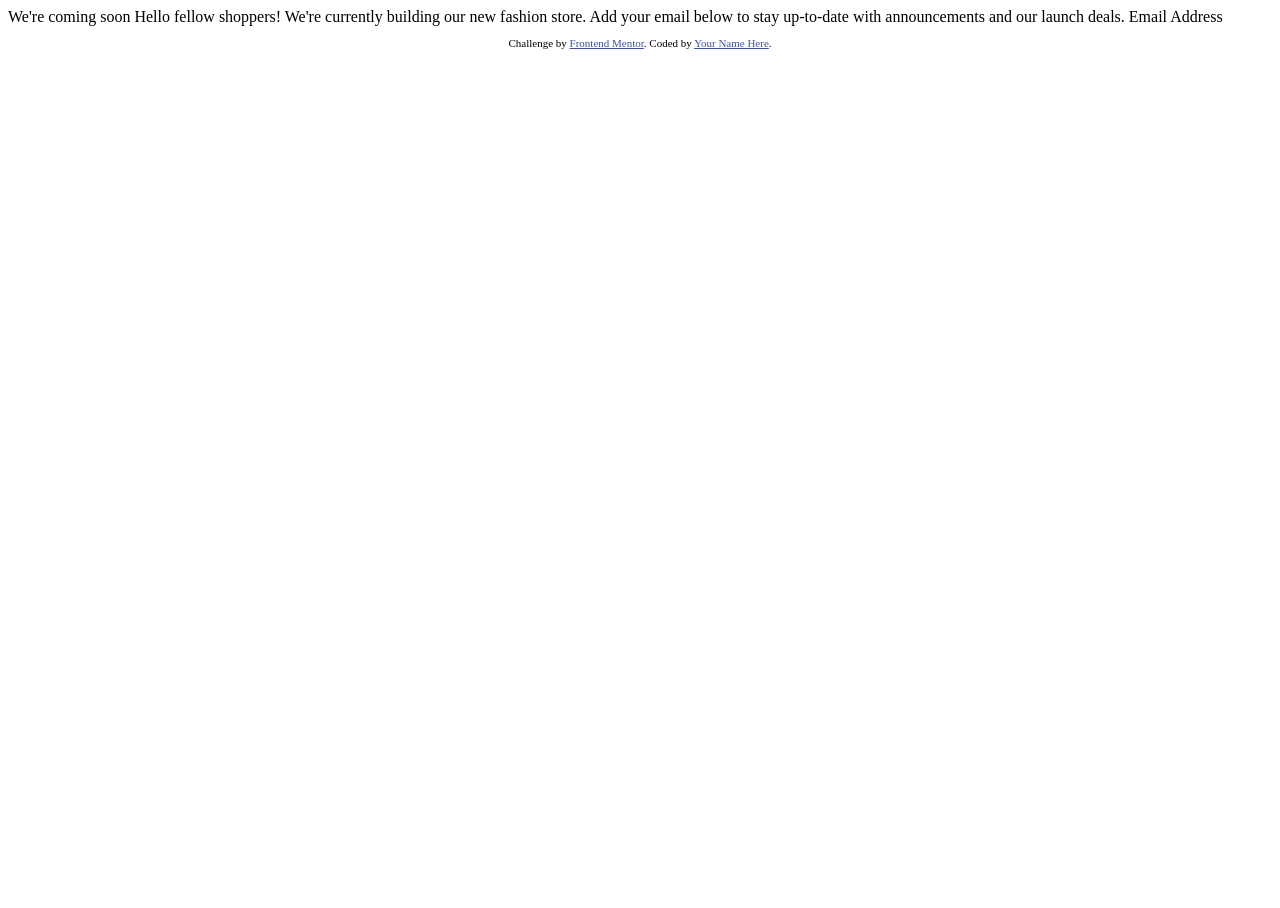
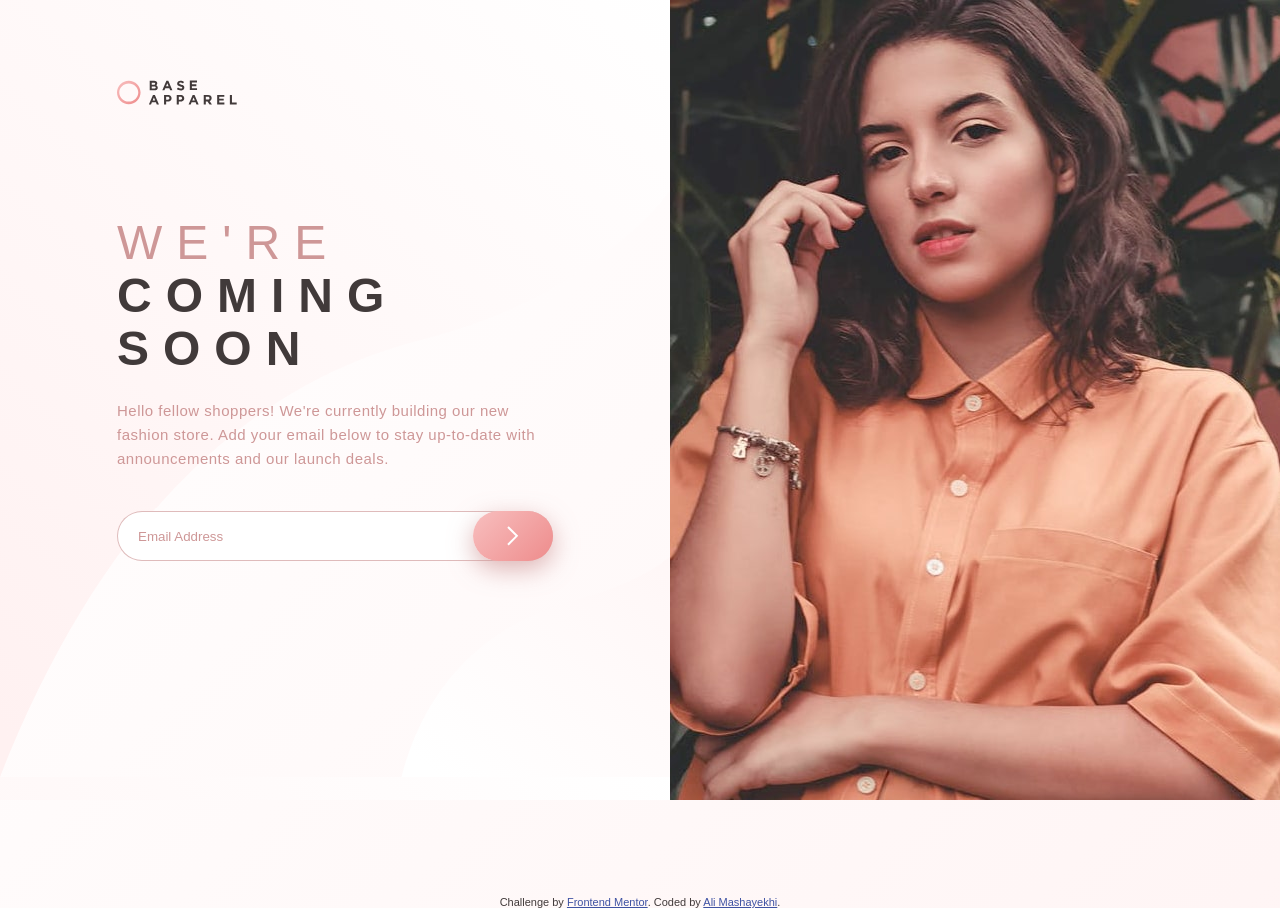
Before and after one commit to ali-mashayekhi/js-component--base-apparel-coming-soon-master, a plain HTML site: page index.html in a window 1280 px wide. Before the commit the page ends 800 px from the top, so only its background shows below. Drawn offline with Linux system fonts and the light colour scheme; a web font is replaced by a local one.

Commit message:
section completed

```diff
--- a/index.html
+++ b/index.html
@@ -1,32 +1,82 @@
 <!DOCTYPE html>
 <html lang="en">
   <head>
-  <meta charset="UTF-8">
-  <meta name="viewport" content="width=device-width, initial-scale=1.0"> <!-- displays site properly based on user's device -->
+    <meta charset="UTF-8" />
+    <meta name="viewport" content="width=device-width, initial-scale=1.0" />
+    <!-- displays site properly based on user's device -->
 
-  <link rel="icon" type="image/png" sizes="32x32" href="./images/favicon-32x32.png">
+    <link
+      rel="icon"
+      type="image/png"
+      sizes="32x32"
+      href="./images/favicon-32x32.png"
+    />
+
+    <!-- Custom Font -->
+    <link href="https://fonts.cdnfonts.com/css/josefin-sans" rel="stylesheet" />
+    <!-- Custom Styles -->
+    <link rel="stylesheet" href="./style.css" />
+    <!-- Custo Scripts -->
+    <script defer src="./script.js"></script>
 
     <title>Frontend Mentor | Base Apparel coming soon page</title>
-
-  <!-- Feel free to remove these styles or customise in your own stylesheet 👍 -->
-  <style>
-    .attribution { font-size: 11px; text-align: center; }
-    .attribution a { color: hsl(228, 45%, 44%); }
-  </style>
   </head>
   <body>
+    <section class="hero-section">
+      <div class="hero">
+        <header class="header-box">
+          <img
+            class="header-logo"
+            src="./images/logo.svg"
+            alt="Base Apparel logo"
+          />
+        </header>
+        <img
+          src="./images/hero-mobile.jpg"
+          alt="A woman"
+          class="hero-img-mobile"
+        />
 
-  We're coming soon
+        <img
+          class="hero-img-desktop"
+          src="./images/hero-desktop.jpg"
+          alt="A woman"
+        />
 
-  Hello fellow shoppers! We're currently building our new fashion store.
-  Add your email below to stay up-to-date with announcements and our launch deals.
-
-  Email Address
+        <div class="hero-body">
+          <h1 class="primary-header text-center">
+            <span>We're</span>coming soon
+          </h1>
+          <p class="hero-description text-center">
+            Hello fellow shoppers! We're currently building our new fashion
+            store. Add your email below to stay up-to-date with announcements
+            and our launch deals.
+          </p>
+          <form class="cta-form">
+            <div class="input-box">
+              <input
+                type="text"
+                placeholder="Email Address"
+                class="cta-input"
+              />
+              <div class="cta-btn-box">
+                <button class="cta-btn">
+                  <img src="./images/icon-arrow.svg" alt="arrow right icon" />
+                </button>
+              </div>
+            </div>
+          </form>
+        </div>
+      </div>
+    </section>
 
     <footer>
       <p class="attribution">
-      Challenge by <a href="https://www.frontendmentor.io?ref=challenge" target="_blank">Frontend Mentor</a>.
-      Coded by <a href="#">Your Name Here</a>.
+        Challenge by
+        <a href="https://www.frontendmentor.io?ref=challenge" target="_blank"
+          >Frontend Mentor</a
+        >. Coded by
+        <a href="https://twitter.com/alimashayekhi42">Ali Mashayekhi</a>.
       </p>
     </footer>
   </body>
--- /dev/null
+++ b/script.js
@@ -0,0 +1,49 @@
+const formEl = document.querySelector(".cta-form");
+const inputEl = document.querySelector(".cta-input");
+const btnBoxEl = document.querySelector(".cta-btn-box");
+
+let inputValidation = true;
+
+formEl.addEventListener("submit", (e) => {
+  e.preventDefault();
+  const inputValue = e.target[0].value.trim();
+
+  if (inputValue.length && inputValue.includes("@")) return;
+
+  // Add red border to input
+  inputEl.classList.add("cta-input--error");
+
+  // Make error text and append it at the end of form
+  const errorMessageEl = document.createElement("p");
+  const errorContent = document.createTextNode("Please provide a valid email");
+
+  errorMessageEl.appendChild(errorContent);
+  errorMessageEl.classList.add("cta-error-text");
+  formEl.appendChild(errorMessageEl);
+
+  // Create error icon
+  const imageBox = document.createElement("div");
+  imageBox.classList.add("cta-err");
+
+  const errImage = document.createElement("img");
+  errImage.setAttribute("src", "./images/icon-error.svg");
+  errImage.setAttribute("alt", "Error icon");
+
+  imageBox.appendChild(errImage);
+  btnBoxEl.prepend(imageBox);
+
+  inputValidation = false;
+});
+
+inputEl.addEventListener("input", (e) => {
+  if (inputValidation) return;
+  if (e.target.value.length < 2) return;
+  if (!e.target.value.includes("@")) return;
+
+  const errorMessageEl = formEl.querySelector(".cta-error-text");
+  const imageBox = btnBoxEl.querySelector(".cta-err");
+  imageBox.remove();
+  errorMessageEl.remove();
+
+  inputEl.classList.remove("cta-input--error");
+});
--- /dev/null
+++ b/style.css
@@ -0,0 +1,224 @@
+* {
+  padding: 0;
+  margin: 0;
+  box-sizing: border-box;
+}
+
+html {
+  font-size: 62.5%;
+}
+
+body {
+  font-family: "Josefin Sans", sans-serif;
+  color: #413a3a;
+  background: linear-gradient(135deg, hsl(0, 0%, 100%), hsl(0, 100%, 98%));
+}
+
+.hero-img-desktop {
+  display: none;
+}
+
+/******************************/
+/** GENERAL REUSABLE STYLES **/
+/******************************/
+
+.primary-header {
+  font-size: 4.2rem;
+  text-transform: uppercase;
+  font-weight: 600;
+  letter-spacing: 1.2rem;
+  margin-bottom: 2rem;
+  line-height: 1.1;
+}
+
+/* HELPERS */
+
+.text-center {
+  text-align: center;
+}
+
+/******************************/
+/** HERO SECTION **/
+/******************************/
+
+.hero-section {
+  margin-bottom: 9.6rem;
+}
+
+.header-box {
+  padding: 3rem;
+}
+
+.header-logo {
+  height: 2rem;
+}
+
+.hero-img-mobile {
+  width: 100%;
+  margin-bottom: 5.6rem;
+}
+
+.hero-body {
+  padding: 0 3.2rem 5.6rem 3.2rem;
+}
+
+.primary-header span {
+  display: inline-block;
+  font-weight: 300;
+  color: #ce9797;
+}
+
+.hero-description {
+  color: #ce9797;
+  font-size: 1.4rem;
+  line-height: 1.6;
+  margin-bottom: 2.4rem;
+}
+
+.input-box {
+  position: relative;
+  margin-bottom: 1.2rem;
+}
+
+.cta-input {
+  width: 100%;
+  height: 5rem;
+  border-radius: 100px;
+  border: 0.6px solid #ce9797a6;
+  padding: 0 8rem 0 2rem;
+}
+
+.cta-input--error {
+  border: 2px solid #f96262;
+}
+
+.cta-input::placeholder {
+  color: #ce9797;
+  font-family: "Josefin Sans", sans-serif;
+}
+
+.cta-btn-box {
+  position: absolute;
+  right: 0;
+  top: 0;
+  height: 100%;
+  display: flex;
+  align-items: center;
+  gap: 1.2rem;
+}
+
+.cta-btn {
+  height: 100%;
+  width: 6.5rem;
+  border-radius: 100px;
+  border: none;
+  background: linear-gradient(135deg, hsl(0, 80%, 86%), hsl(0, 74%, 74%));
+  box-shadow: 0 0.8rem 2.4rem rgba(206, 151, 151, 0.7);
+  display: flex;
+  justify-content: center;
+  align-items: center;
+}
+
+.cta-btn:hover {
+  background: linear-gradient(135deg, hsl(0, 100%, 98%), hsl(0, 80%, 86%));
+  box-shadow: 0 0.8rem 2.4rem rgba(206, 151, 151, 0.8);
+}
+
+.cta-error-text {
+  padding-left: 2rem;
+  font-size: 1.4rem;
+  color: #f96262;
+}
+
+/******************************/
+/** FOOTER **/
+/******************************/
+
+.attribution {
+  font-size: 11px;
+  text-align: center;
+}
+.attribution a {
+  color: hsl(228, 45%, 44%);
+}
+
+@media (min-width: 376px) {
+  /******************************/
+  /** GENERAL REUSABLE STYLES **/
+  /******************************/
+
+  .primary-header {
+    font-size: 4.8rem;
+    text-transform: uppercase;
+    font-weight: 600;
+    letter-spacing: 1.4rem;
+    margin-bottom: 2rem;
+    line-height: 1.1;
+  }
+
+  /******************************/
+  /** HERO SECTION **/
+  /******************************/
+  .hero-section {
+    background-image: url(./images/bg-pattern-desktop.svg);
+    background-size: 63%;
+  }
+
+  .hero {
+    height: 100vh;
+    display: grid;
+    grid-template-columns: 1fr auto;
+    grid-template-rows: auto 1fr;
+  }
+
+  .header-box {
+    padding: 8rem 3.2rem 11rem 3.2rem;
+    width: 50rem;
+    margin: 0 auto;
+  }
+
+  .header-logo {
+    height: 2.5rem;
+  }
+
+  .hero-img-mobile {
+    display: none;
+  }
+
+  .hero-img-desktop {
+    display: block;
+    grid-column: 2 /-1;
+    grid-row: 1 /-1;
+    height: 100%;
+  }
+
+  .hero-body {
+    width: 50rem;
+    margin: 0 auto;
+    text-align: start;
+  }
+
+  .primary-header {
+    text-align: start;
+    margin-bottom: 2.4rem;
+  }
+
+  .hero-description {
+    text-align: start;
+    font-size: 1.5rem;
+    letter-spacing: 0.5px;
+    margin-bottom: 4rem;
+  }
+
+  .cta-btn-box {
+    gap: 1.6rem;
+  }
+
+  .cta-input {
+    padding-right: 15rem;
+  }
+
+  .cta-btn {
+    width: 8rem;
+  }
+}
```
Lines whose indentation alone changed are shown as unchanged.
